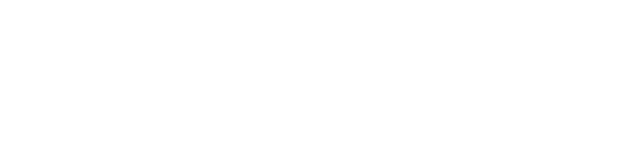
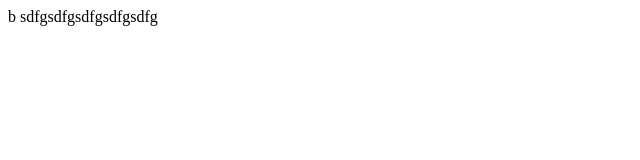
Before and after one commit to IhorPazdriy2001/untitled, a plain HTML site: page index.html in a window 1280 px wide. Shown: the whole page, without its empty margins (0-640 px from the left). Drawn offline with Linux system fonts and the light colour scheme.

Commit message:
I change body

```diff
--- a/index.html
+++ b/index.html
@@ -5,6 +5,6 @@
     <title>Title</title>
 </head>
 <body>
-
+        b sdfgsdfgsdfgsdfgsdfg
 </body>
 </html>
```
